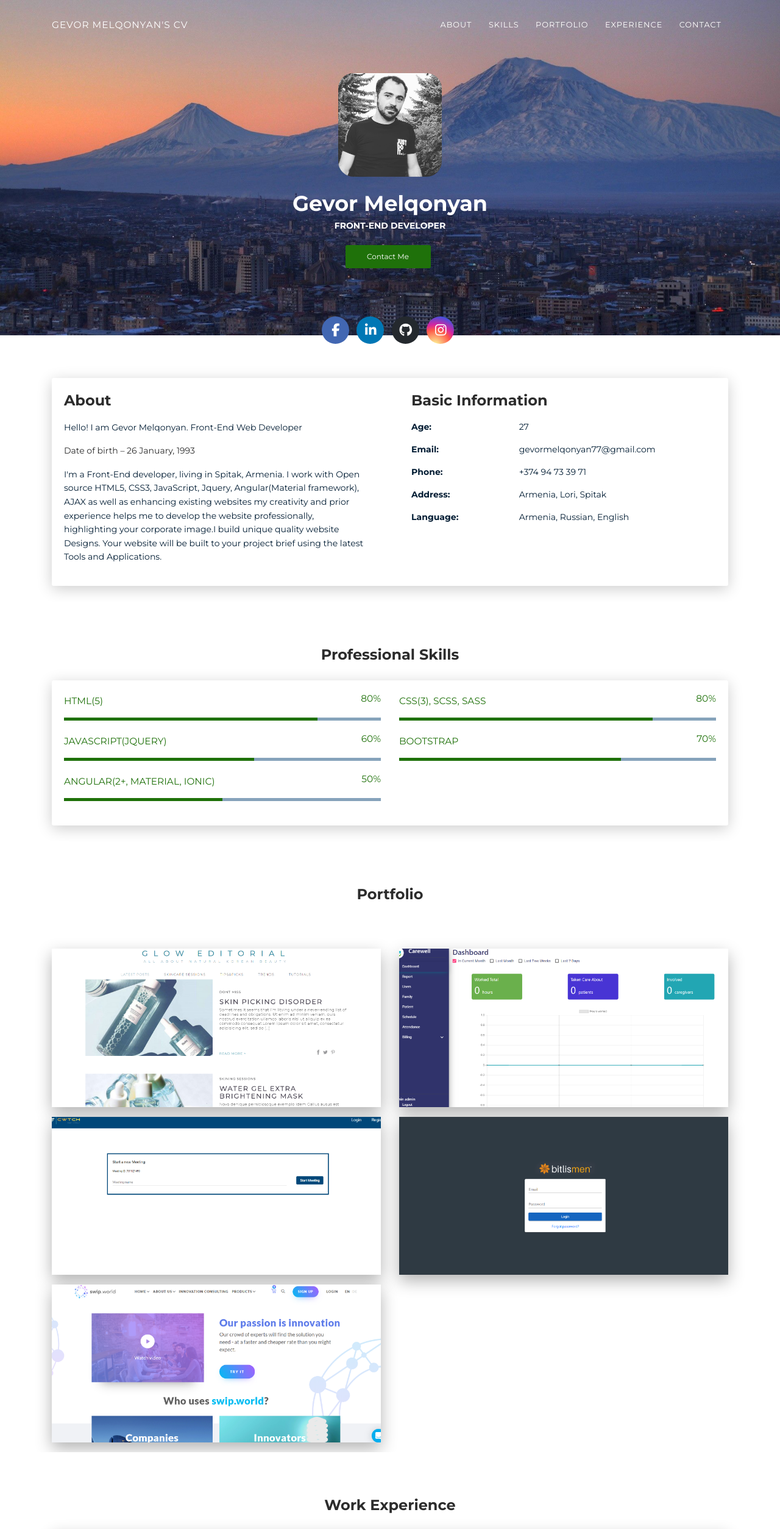
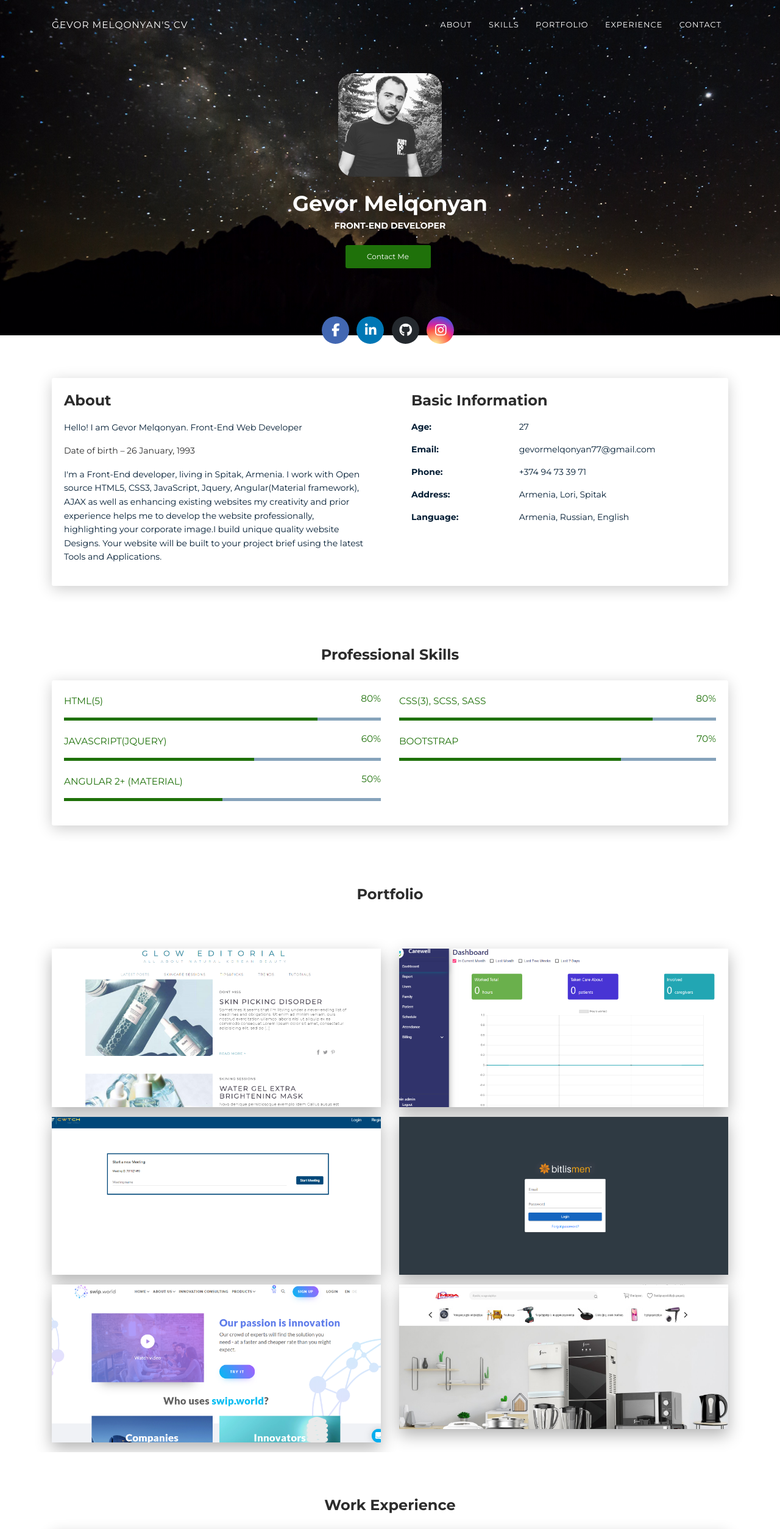
Before and after one commit to gevor77/Gevor_Melqonyan.Cv, a plain HTML site: page index.html in a window 1280 px wide. Shown: the top 2508 px of the page at 61% size. Drawn offline with Linux system fonts and the light colour scheme.

Commit message:
added all changes

```diff
--- a/index.html
+++ b/index.html
@@ -45,7 +45,7 @@
         <div class="wrapper">
           <div class="page-header page-header-small" filter-color="green">
             <div class="page-header-image" data-parallax="true"
-              style="background-image: url('images/armenia_mountain.jpg');"></div>
+              style="background-image: url('images/mountain.jpeg');"></div>
             <div class="container">
               <div class="content-center">
                 <div class="cc-profile-image"><a href="#"><img src="images/GevorMelqonyan.jpg" alt="Image" /></a></div>
@@ -173,8 +173,7 @@
               </div>
               <div class="row">
                 <div class="col-md-6">
-                  <div class="progress-container progress-primary"><span class="progress-badge">Angular(2+, Material,
-                      Ionic)</span>
+                  <div class="progress-container progress-primary"><span class="progress-badge">Angular 2+ (Material)</span>
                     <div class="progress">
                       <div class="progress-bar progress-bar-primary" data-aos="progress-full" data-aos-offset="10"
                         data-aos-duration="2000" role="progressbar" aria-valuenow="60" aria-valuemin="0"
@@ -242,9 +241,10 @@
                             <p>Front-end Web Development</p>
                           </figcaption>
                         </figure>
-                      </a></div>
+                      </a>
+                    </div>
                     <div class="cc-porfolio-image img-raised" data-aos="fade-up" data-aos-anchor-placement="top-bottom">
-                      <a target="_blank" href="http://rfq.atero.solutions/login">
+                      <a target="_blank" href="#">
                         <figure class="cc-effect"><img src="images/BitlisMen.png" alt="Image" />
                           <figcaption>
                             <div class="h4">Bitlis Men</div>
@@ -252,7 +252,19 @@
                             <p>Front-end Web Development</p>
                           </figcaption>
                         </figure>
-                      </a></div>
+                      </a>
+                    </div>
+                    <div class="cc-porfolio-image img-raised" data-aos="fade-up" data-aos-anchor-placement="top-bottom">
+                      <a target="_blank" href="http://megashopping.am/">
+                        <figure class="cc-effect"><img src="images/megashopping.png" alt="Image" />
+                          <figcaption>
+                            <div class="h4">Megashopping</div>
+                            <p class="padd0">Codeigniter</p>
+                            <p>Front-end Web Development</p>
+                          </figcaption>
+                        </figure>
+                      </a>
+                    </div>
                   </div>
                 </div>
               </div>
```
Also changed, not shown: images/megashopping.png (added), images/mountain.jpeg (added).
